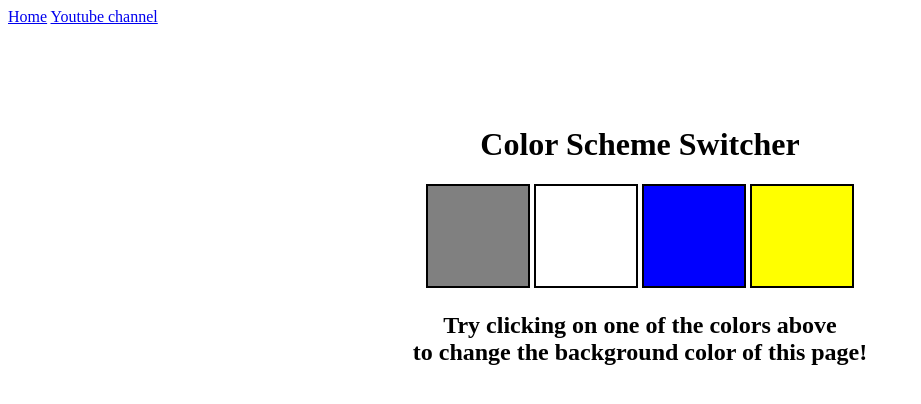
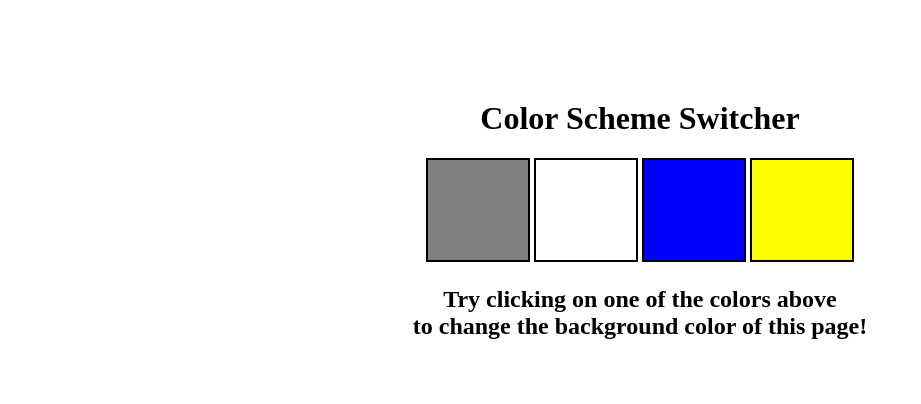
Before and after one commit to SarthakKotewale/Color-Changer-Basic-JS, a plain HTML site: page index.html in a window 1280 px wide. Shown: the whole page, without its empty margins (0-921 px from the left). Drawn offline with Linux system fonts and the light colour scheme.

Commit message:
final commit

```diff
--- a/index.html
+++ b/index.html
@@ -10,10 +10,6 @@
 </head>
 
 <body>
-    <nav>
-        <a href="/" aria-current="page">Home</a>
-        <a target="_blank" href="https://www.youtube.com/@chaiaurcode">Youtube channel</a>
-    </nav>
     <div class="canvas">
         <!-- <a
         style="
```
